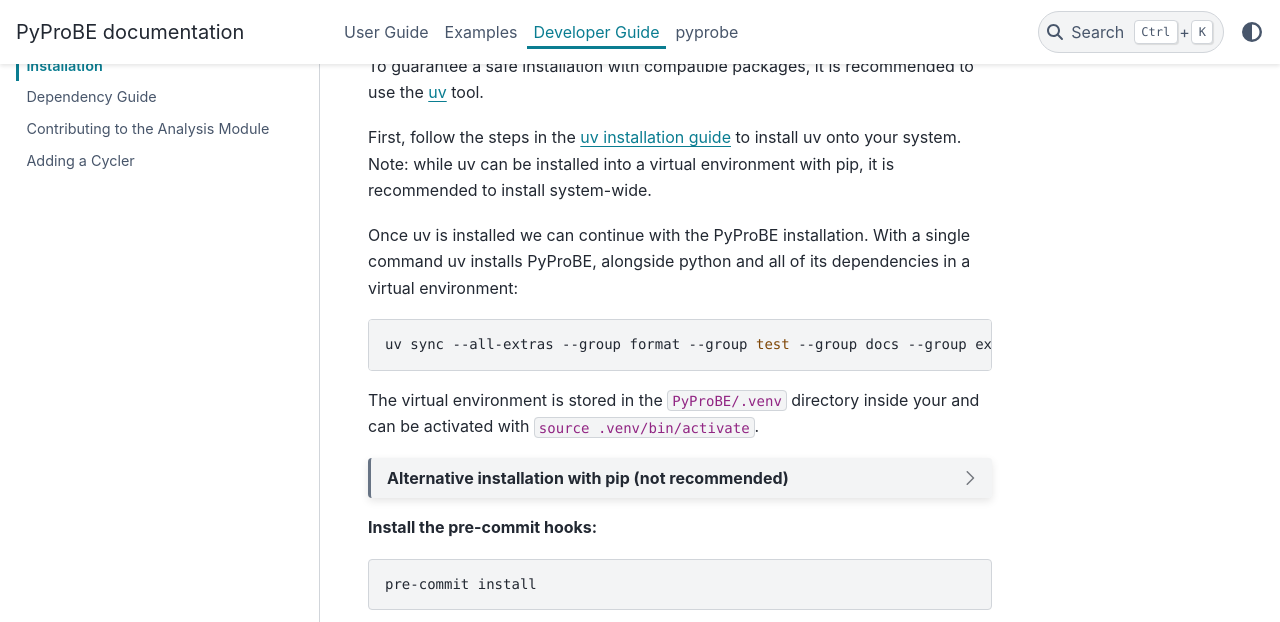
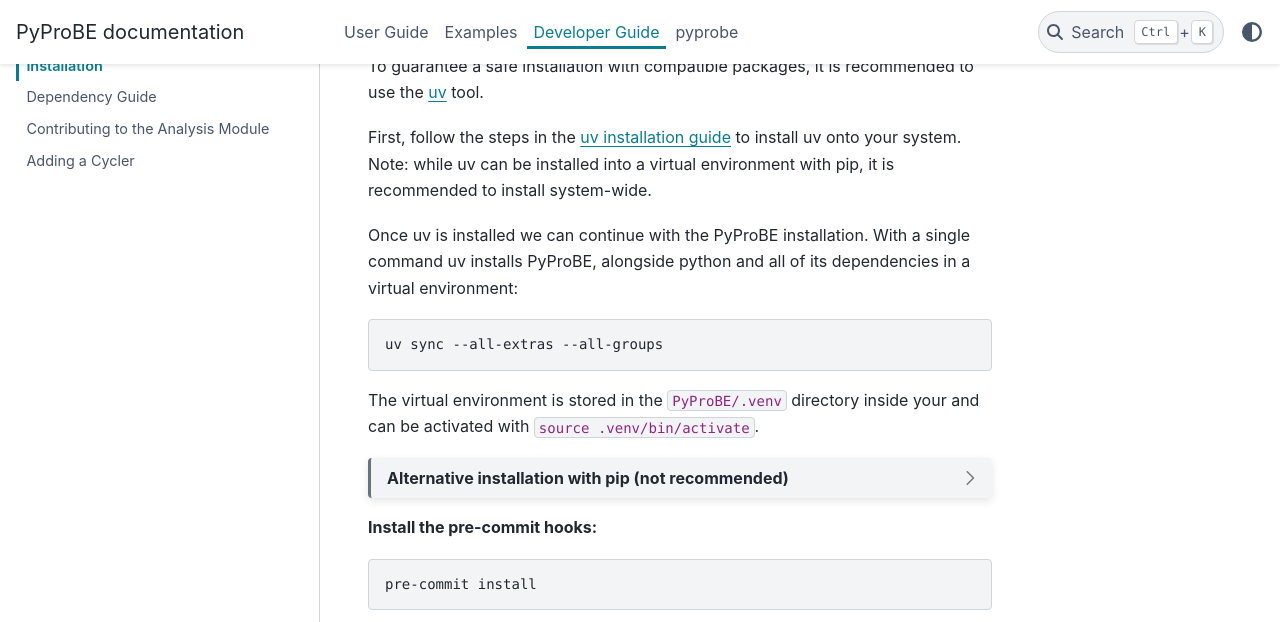
Before and after one commit to ImperialCollegeLondon/PyProBE, a Sphinx documentation site: the page built from docs/source/developer_guide/developer_installation.rst, in a window 1280 px wide and 900 px high, scrolled down 652 px, cut to the strip 0-622 px from the top of the window. Built offline with Sphinx 7.4.7 and the PyData theme 0.15.4, drawn with Linux system fonts in a browser that asks for light colours.

Commit message:
docs: simplify developer installation instructions
Remove requirement to specify all groups independently

```diff
--- a/docs/source/developer_guide/developer_installation.rst
+++ b/docs/source/developer_guide/developer_installation.rst
@@ -38,7 +38,7 @@
 
 .. code-block:: bash
 
-      uv sync --all-extras --group format --group test --group docs --group external-integration
+      uv sync --all-extras --all-groups
 
 The virtual environment is stored in the :code:`PyProBE/.venv` directory inside your and
 can be activated with :code:`source .venv/bin/activate`.
```
